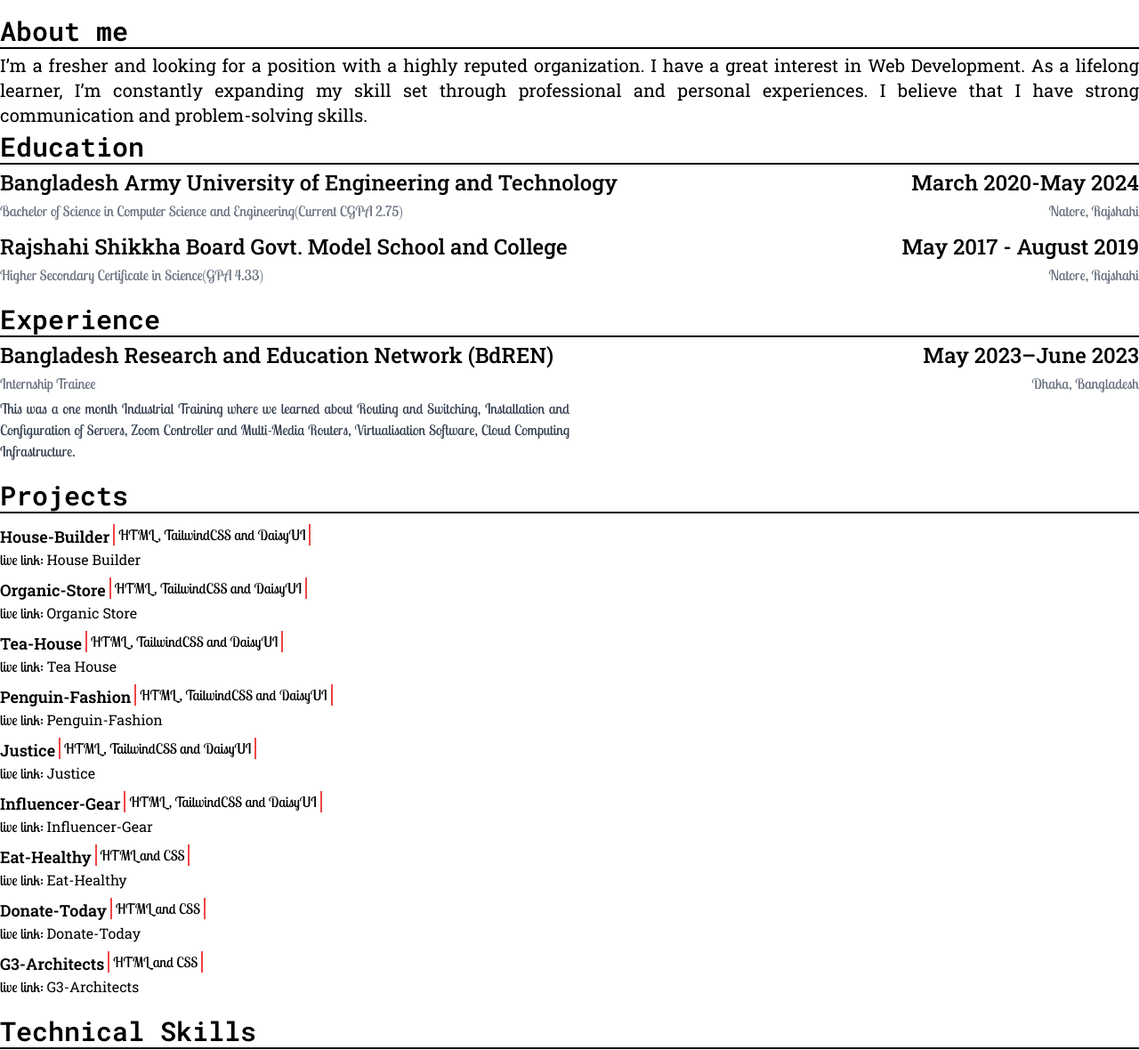
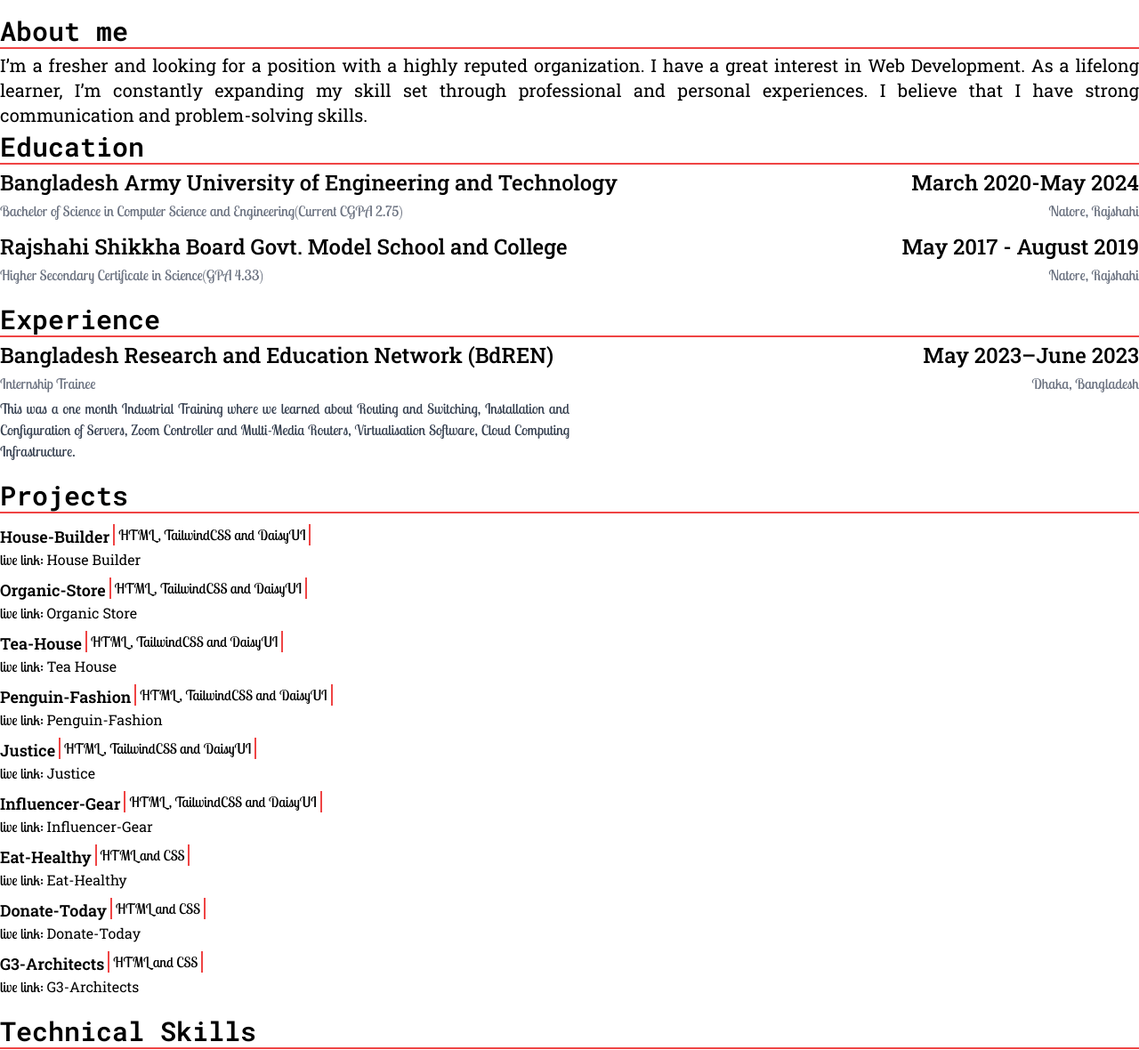
Before and after one commit to shafriki/my_resume, a plain HTML site: page index.html in a window 1280 px wide. Shown: the part 147-1327 px from the top of the page at 89% size. Drawn offline with nearby package versions, Linux system fonts and the light colour scheme.

Commit message:
hr color change

```diff
--- a/index.html
+++ b/index.html
@@ -58,7 +58,7 @@
         <section class="max-w-screen-xl mx-auto mt-5">
             <div class="px-3 lg:px-0">
                 <h5 class="text-base lg:text-3xl font-medium lg:font-semibold roboto">About me</h5>
-                <hr class="border-[1px] border-black mb-1">
+                <hr class="border-[1px] border-red-500 mb-1">
                 <!-- university -->
                 <div class="mb-1">
                     <p class="slab text-xs lg:text-xl font-normal text-justify">I’m a fresher and looking for a
@@ -76,7 +76,7 @@
          <section class="max-w-screen-xl mx-auto">
             <div class="px-3 lg:px-0">
                 <h5 class="text-base lg:text-3xl font-medium lg:font-semibold roboto">Education</h5>
-                <hr class="border-[1px] border-black mb-1">
+                <hr class="border-[1px] border-red-500 mb-1">
                 <!-- university -->
                 <div class="flex items-start lg:items-center justify-between mb-1">
                     <p class="slab text-xs lg:text-2xl font-medium">Bangladesh Army University of <br class="lg:hidden">Engineering and Technology</p>
@@ -103,7 +103,7 @@
         <section class="max-w-screen-xl mx-auto mt-5">
             <div class="px-3 lg:px-0">
                 <h5 class="text-base lg:text-3xl font-medium lg:font-semibold roboto">Experience</h5>
-                <hr class="border-[1px] border-black mb-1">
+                <hr class="border-[1px] border-red-500 mb-1">
                 <!-- university -->
                 <div class="flex items-start lg:items-center justify-between mb-1">
                     <p class="slab text-xs lg:text-2xl font-medium">Bangladesh Research and Education Network (BdREN)</p>
@@ -124,7 +124,7 @@
          <section class="max-w-screen-xl mx-auto mt-5">
             <div class="px-3 lg:px-0">
                 <h5 class="text-base lg:text-3xl font-medium lg:font-semibold roboto">Projects</h5>
-                <hr class="border-[1px] border-black mb-1">
+                <hr class="border-[1px] border-red-500 mb-1">
 
                 <!-- project 1 -->
                 <div class="flex flex-col items-start">
@@ -189,7 +189,7 @@
         <section class="max-w-screen-xl mx-auto mt-5">
             <div class="px-3 lg:px-0">
                 <h5 class="text-base lg:text-3xl font-medium lg:font-semibold roboto">Technical Skills</h5>
-                <hr class="border-[1px] border-black mb-1">
+                <hr class="border-[1px] border-red-500 mb-1">
                 <!-- university -->
                 <div class="mb-1">
                     <!-- languages -->
@@ -220,7 +220,7 @@
         <section class="max-w-screen-xl mx-auto mt-5">
             <div class="px-3 lg:px-0">
                 <h5 class="text-base lg:text-3xl font-medium lg:font-semibold roboto"> Certifications</h5>
-                <hr class="border-[1px] border-black mb-1">
+                <hr class="border-[1px] border-red-500 mb-1">
                 <!-- university -->
                 <div class="mt-2 mb-5">
                     <li class="slab text-base lg:text-xl">Web Development - <span class="text-base font-bold">Programming hero</span></li>
@@ -233,7 +233,7 @@
         <section class="max-w-screen-xl mx-auto mt-5">
             <div class="px-3 lg:px-0">
                 <h5 class="text-base lg:text-3xl font-medium lg:font-semibold roboto"> Extracurricular Activities</h5>
-                <hr class="border-[1px] border-black mb-1">
+                <hr class="border-[1px] border-red-500 mb-1">
                 <!-- university -->
                 <div class="mt-2 mb-5">
                     <p class="slab text-base lg:text-xl">General Member at <span class="text-base font-bold">BAUET Computer Society</span></p>
```
